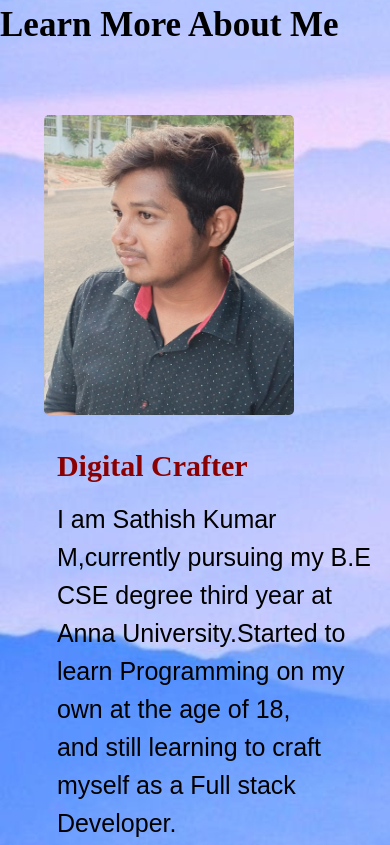
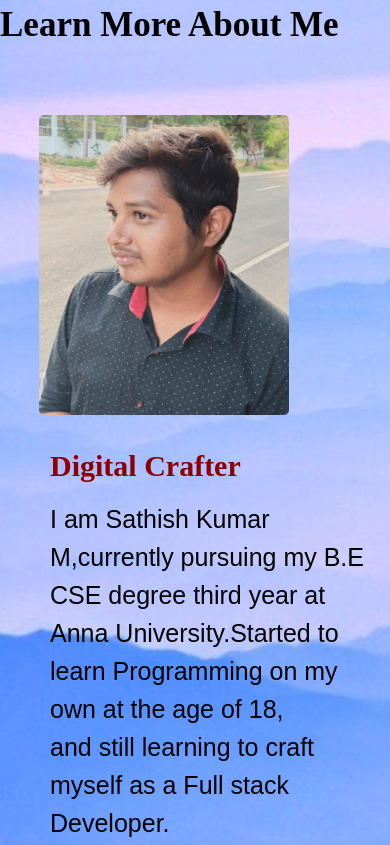
Before and after one commit to SathishKumar1312/Port-Folio, a plain HTML site: page index.html in a window 390 px wide. Shown: the part 951-1796 px from the top of the page. Drawn offline with Linux system fonts and the light colour scheme.

Commit message:
Update style.css

```diff
--- a/style.css
+++ b/style.css
@@ -289,6 +289,6 @@ label.logo {
     .toflex {
         display: flex;
         flex-direction: column;
-        margin-left: -40px;
+        margin-left: -50px;
     }
 }
```
